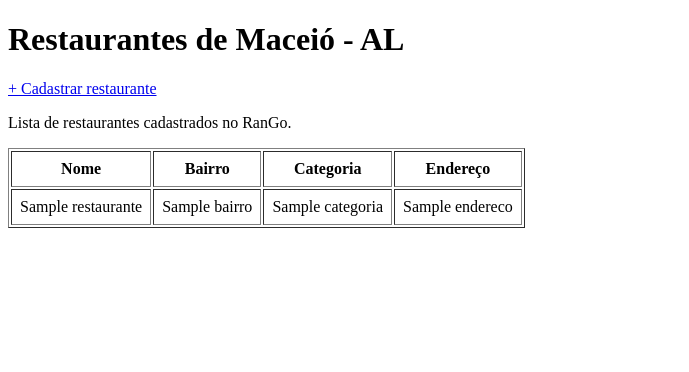
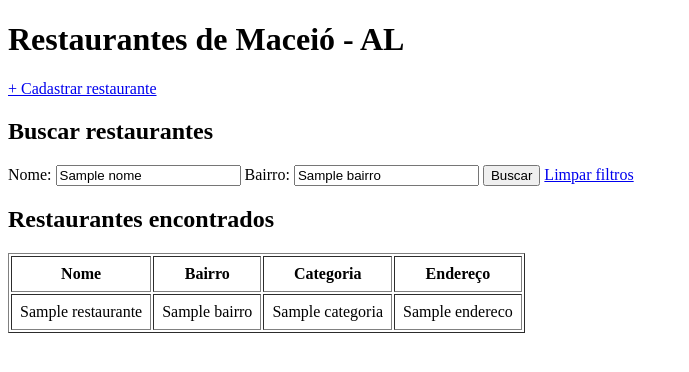
Before and after one commit to GabrielNolasco-hub/Rango, a Spring app: template src/main/resources/templates/restaurantes/lista.html in a window 1280 px wide. Shown: the top 372 px of the page, without its empty margins (0-689 px from the left). Run offline with Thymeleaf, Linux system fonts and the light colour scheme; the template is opened without the code that fills it: most values are stand-ins (such as "Sample title", 1, 10 or a date in 2020); data that the repository does not hold is empty.

Commit message:
adiciona pesquisa por nome e bairro

```diff
--- a/src/main/resources/templates/restaurantes/lista.html
+++ b/src/main/resources/templates/restaurantes/lista.html
@@ -1,3 +1,4 @@
+
 <!DOCTYPE html>
 <html lang="pt-BR"
       xmlns:th="http://www.thymeleaf.org">
@@ -14,12 +15,40 @@
     <h1>Restaurantes de Maceió - AL</h1>
 
     <p>
-    <a th:href="@{/restaurantes/novo}">
-        + Cadastrar restaurante
-    </a>
+        <a th:href="@{/restaurantes/novo}">
+            + Cadastrar restaurante
+        </a>
     </p>
 
-    <p>Lista de restaurantes cadastrados no RanGo.</p>
+    <h2>Buscar restaurantes</h2>
+
+    <form th:action="@{/restaurantes}" method="get">
+
+        <label for="nome">Nome:</label>
+
+        <input type="text"
+               id="nome"
+               name="nome"
+               placeholder="Nome do restaurante"
+               th:value="${nome}">
+
+        <label for="bairro">Bairro:</label>
+
+        <input type="text"
+               id="bairro"
+               name="bairro"
+               placeholder="Ex: Ponta Verde"
+               th:value="${bairro}">
+
+        <button type="submit">Buscar</button>
+
+        <a th:href="@{/restaurantes}">
+            Limpar filtros
+        </a>
+
+    </form>
+
+    <h2>Restaurantes encontrados</h2>
 
     <table border="1" cellpadding="8">
 
@@ -33,6 +62,7 @@
         </thead>
 
         <tbody>
+
             <tr th:each="r : ${restaurantes}">
                 <td th:text="${r.nome}"></td>
                 <td th:text="${r.bairro}"></td>
@@ -42,9 +72,10 @@
 
             <tr th:if="${#lists.isEmpty(restaurantes)}">
                 <td colspan="4">
-                    Nenhum restaurante cadastrado ainda.
+                    Nenhum restaurante encontrado.
                 </td>
             </tr>
+
         </tbody>
 
     </table>
```
Also changed, not shown: src/main/java/com/rango/rango/controller/RestauranteController.java (+15 -4 lines), src/main/java/com/rango/rango/model/Restaurante.java (added, +73 -0 lines), src/main/java/com/rango/rango/repository/RestauranteRepository.java (added, +16 -0 lines).
